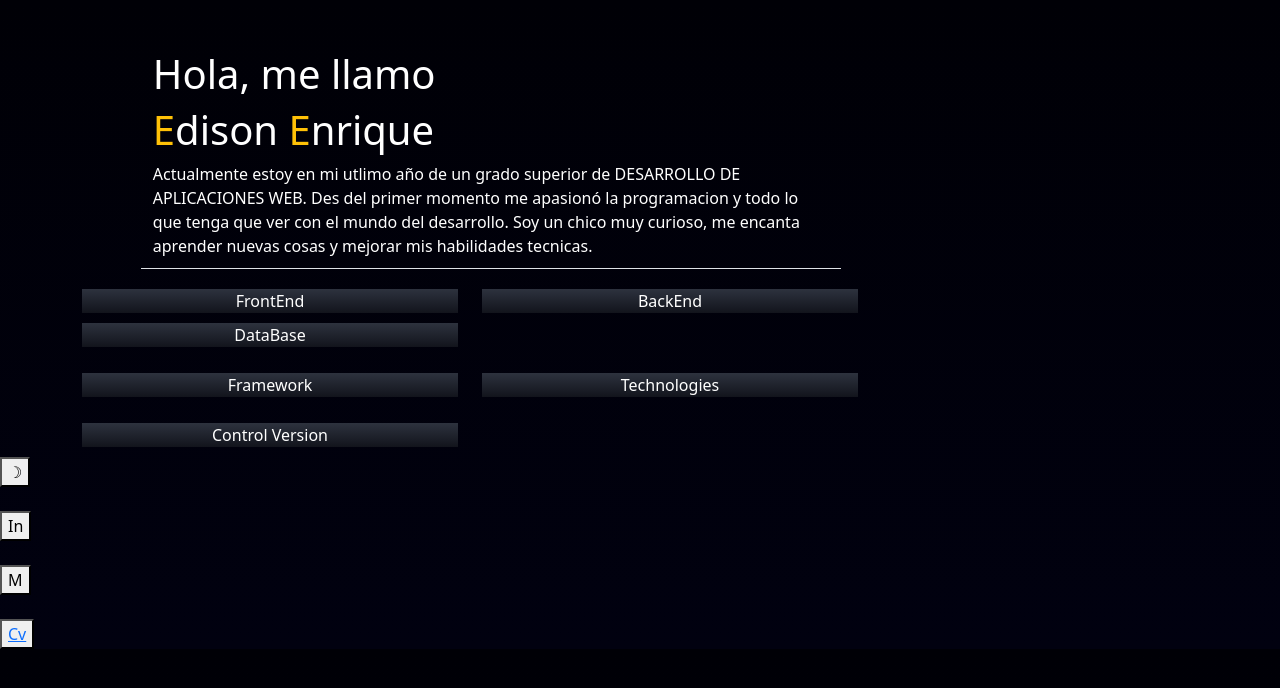
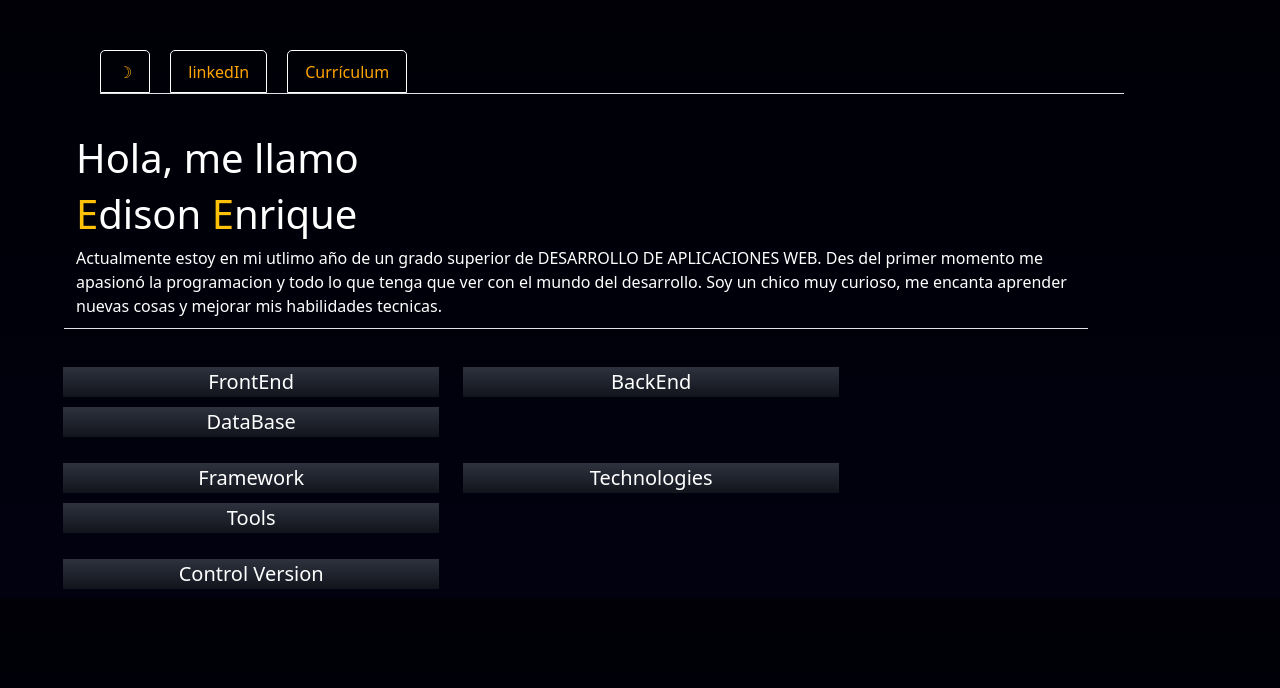
Before and after one commit to Edison-E/ProfileVue, a Vue app: page / in a window 1280 px wide. Shown: the top 688 px of the page. Built offline with nearby package versions, Linux system fonts and the light colour scheme.

Commit message:
Add tool in skillComponent and add style in sidebar

```diff
--- a/src/components/contentComponent.vue
+++ b/src/components/contentComponent.vue
@@ -13,7 +13,7 @@ export default {
 }
 </script>
 <template>
+    <sidebarComponent></sidebarComponent>
     <profileComponent></profileComponent>
     <skillComponent></skillComponent>
-    <sidebarComponent></sidebarComponent>
 </template>
--- a/src/components/profileComponent.vue
+++ b/src/components/profileComponent.vue
@@ -21,8 +21,8 @@ export default {
 </template>
 <style scoped>
 .profileContainer {
-    width: 700px;
-    margin-left: 11%;
+    width: 80%;
+    margin-left: 5%;
     padding-bottom: 10px;
     margin-bottom: 20px;
 }
--- a/src/components/sidebarComponent.vue
+++ b/src/components/sidebarComponent.vue
@@ -4,13 +4,40 @@ export default {
 }
 </script>
 <template>
-    <div>
-        <button>☽</button>
-        <br /><br />
-        <button>In</button>
-        <br /><br />
-        <button>M</button>
-        <br /><br />
-        <button><a href="/public/Currículum Edison 2024.pdf" download="Edisoncv.pdf">Cv</a></button>
-    </div>
+    <nav class="navigation">
+        <ul class="nav nav-tabs">
+            <li class="nav-item">
+                <a class="nav-link" aria-current="page" href="#">☽</a>
+            </li>
+            <li class="nav-item">
+                <a class="nav-link" href="https://www.linkedin.com/in/edisonenriquedev/">linkedIn</a>
+            </li>
+            <li class="nav-item">
+                <a class="nav-link" href="#">Currículum</a>
+            </li>
+        </ul>
+    </nav>
 </template>
+<style scoped>
+.navigation {
+    margin-left: 100px;
+    margin-bottom: 40px;
+    width: 80%;
+}
+
+.nav-link {
+    color: orange
+}
+
+.nav-link:hover {
+    background-color: rgb(52, 49, 49);
+    color: white;
+}
+
+.nav-item {
+    border: 1px solid white;
+    border-top-left-radius: 5px;
+    border-top-right-radius: 5px;
+    margin-right: 20px;
+}
+</style>
--- a/src/components/skillComponent.vue
+++ b/src/components/skillComponent.vue
@@ -9,7 +9,8 @@ export default {
                 DataBase: false,
                 Tecnologia: false,
                 Framework: false,
-                ControlVersion: false
+                ControlVersion: false,
+                Tool: false
             },
             skill: {
                 "FrontEnd": {
@@ -32,7 +33,8 @@ export default {
                 "Framework": ['Vue', 'JQUERY', 'Bootstrap'],
                 "Technologies": ['XML', 'XSD', 'DTD', 'XSLT', 'XPATH']
             },
-            ControlVersion: ["GitHub", "BitBucket"]
+            ControlVersion: ["GitHub", "BitBucket"],
+            Tools: ["Oracle", "Visual Studio", "Visual Studio Code", "Neatbeans" ,"Apache"]
         }
     },
     methods: {
@@ -44,6 +46,9 @@ export default {
         },
         visibleVersionControl(typeVersion) {
             this.isVisible[typeVersion] = !this.isVisible[typeVersion]
+        },
+        visibleTools(typeTool) {
+            this.isVisible[typeTool] = !this.isVisible[typeTool]
         }
     }
 }
@@ -58,14 +63,15 @@ export default {
                 </div>
                 <div v-show="isVisible[category]" class="details">
                     <div v-for="(percentage, language) in skills" :key="language">
-                        {{ language }} <span class="badge text-bg-primary">{{ percentage }}</span>
+                        {{ language }} <span class="badge text-bg-primary">{{ percentage }}%</span>
                     </div>
                 </div>
             </div>
         </div>
 
-        <!--Framework Technologies-->
+        <!--Framework Technologies and Tools-->
         <div class="row mt-3 container-FrameworkTechnologies">
+            <!--Framework Technologies-->
             <div v-for="(values, category) in FrameworkTechnologies" :key="category" class="col-md-6">
                 <div class="skill-card" @click="visibleFrameworkTechnologies(category)">
                     {{ category }}
@@ -73,6 +79,18 @@ export default {
                 <div v-show="isVisible[category]" class="details">
                     <div v-for="(value, index) in values" :key="index">
                         {{ value }}
+                    </div>
+                </div>
+            </div>
+
+            <!--Tools-->
+            <div class="col-md-4">
+                <div class="skill-card" @click="visibleTools('Tool')">
+                    Tools
+                </div>
+                <div v-show="isVisible['Tool']" class="details">
+                    <div v-for="(tool, index) in Tools" :key="index">
+                        {{ tool }}
                     </div>
                 </div>
             </div>
@@ -94,6 +112,11 @@ export default {
     </div>
 </template>
 <style scoped>
+.container {
+    margin-top: 3%;
+    margin-left: 4%;
+}
+
 .skill-card {
     background: linear-gradient(to bottom, rgb(45, 50, 62), rgb(18, 20, 28));
     margin-bottom: 10px;
@@ -107,5 +130,6 @@ export default {
 .col-md-6,
 .col-md-12 {
     width: 400px;
+    font-size: 20px;
 }
 </style>
```
